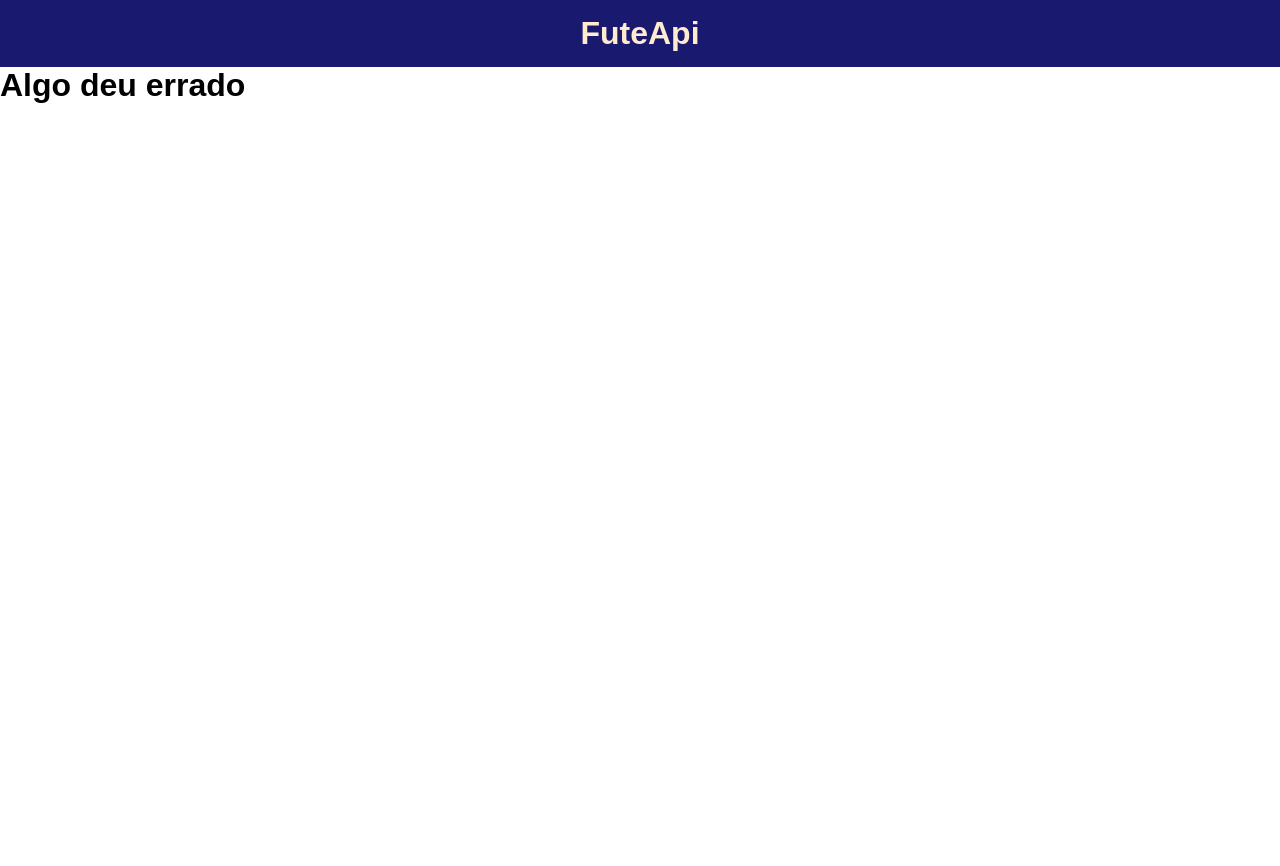
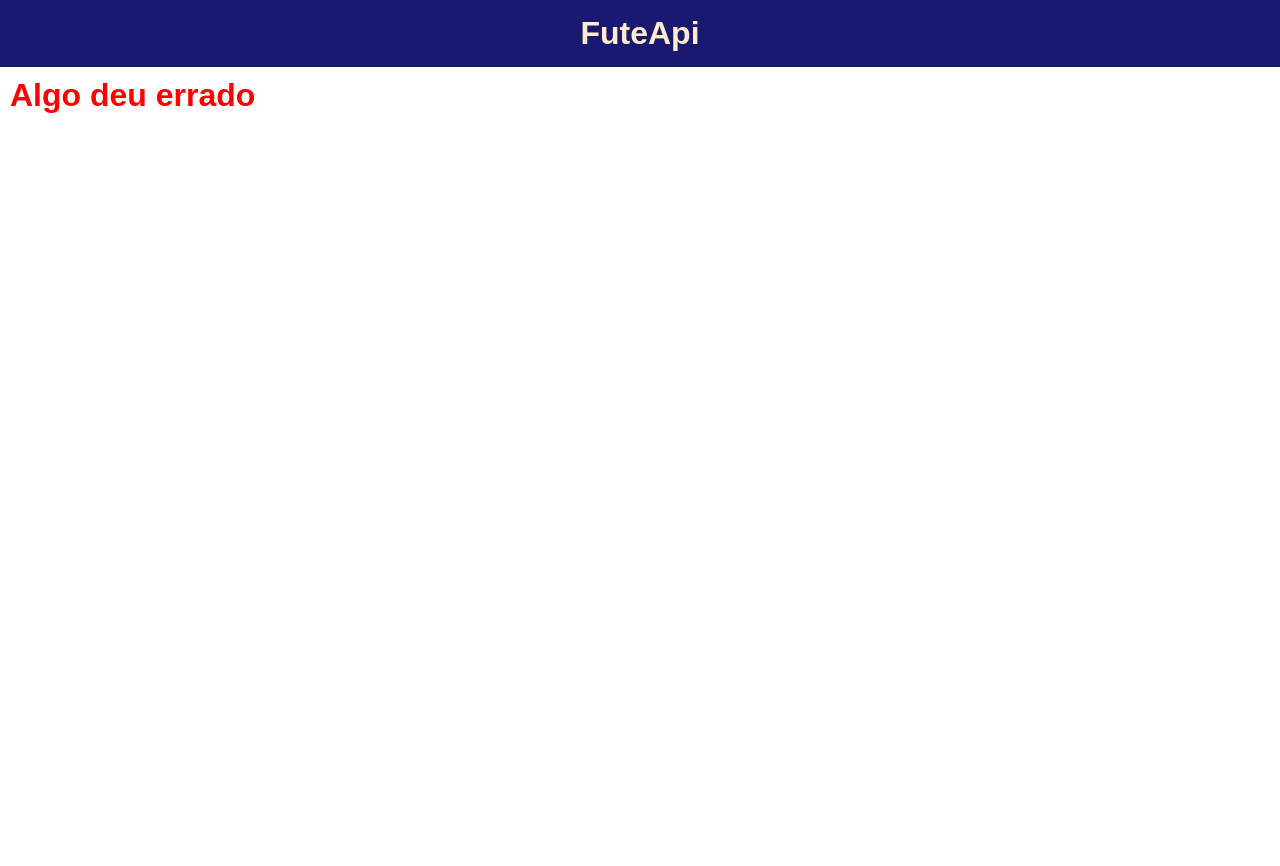
Before and after one commit to Rychard2107/footballAPi, a Django app: template app_fute/templates/app_fute/pages/error.html in a window 1280 px wide. Shown: the top 866 px of the page. Run offline with Django 5.2, Linux system fonts and the light colour scheme; the template is opened without the code that fills it, so the values that code supplies are empty; some web fonts are replaced.

Commit message:
css error.html

```diff
--- a/app_fute/templates/app_fute/pages/error.html
+++ b/app_fute/templates/app_fute/pages/error.html
@@ -1,7 +1,7 @@
 {% include "app_fute/partials/head.html" %}
 <body>
     {% include "app_fute/partials/header.html" %}
-    <div class="main-content-conteiner">
+    <div class="main-content-conteiner error-message">
         <h1>Algo deu errado</h1>
         <p>{{ error_message }}</p>
     </div>
--- a/app_fute/templates/app_fute/partials/head.html
+++ b/app_fute/templates/app_fute/partials/head.html
@@ -61,6 +61,11 @@
             padding: 3rem;
         }
 
+        .error-message {
+            color: red;
+            padding: 1rem;
+        }
+
         .link-anima a {
             color: inherit;
             transition: all 300ms ease-in-out;
```
